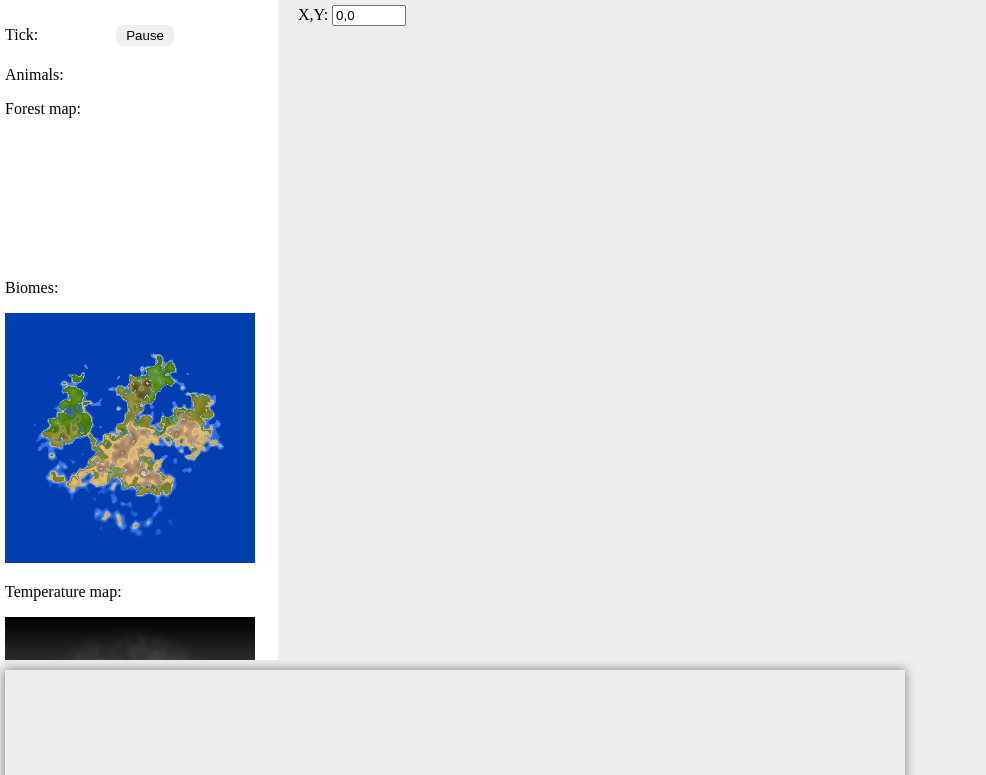
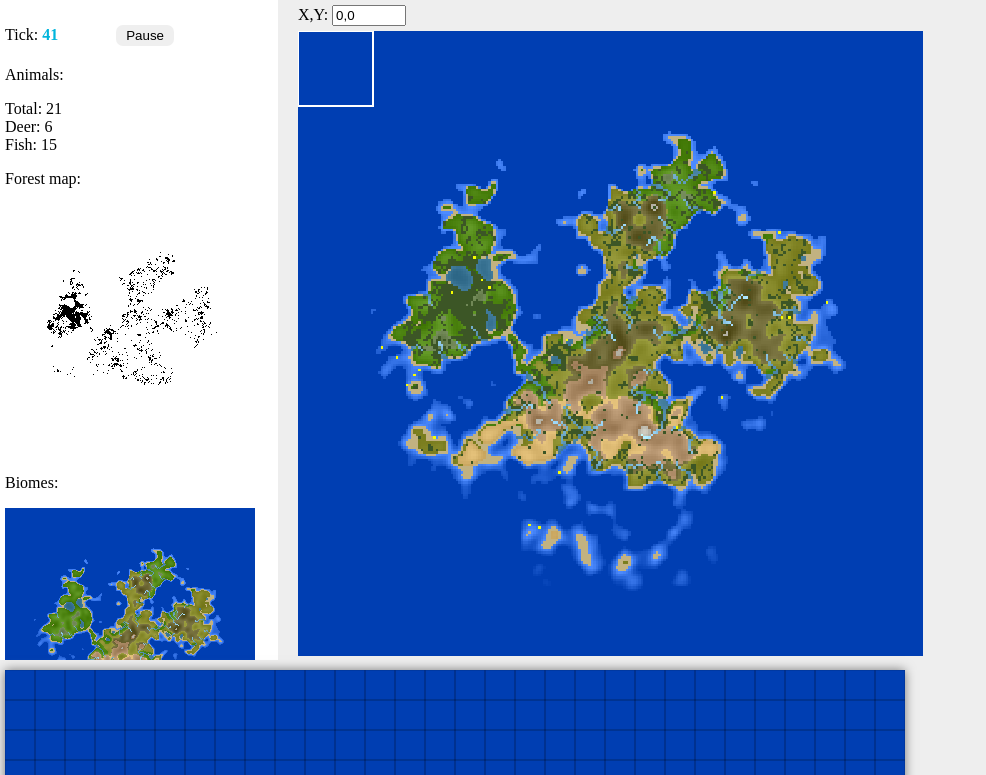
Before and after one commit to madeinua/futura, a plain HTML site: page futura.html in a window 1280 px wide. Shown: the top 775 px of the page, without its empty margins (0-986 px from the left). Drawn offline with Linux system fonts and the light colour scheme.

Commit message:
Added palms

```diff
--- a/config.js
+++ b/config.js
@@ -15,7 +15,7 @@ function getConfig() {
         WORLD_SIZE: 250,
         VISIBLE_COLS: 30,
         MAIN_MAP_SCALE: 2.5,
-        SHOW_COORDINATES: true,
+        SHOW_COORDINATES: false,
 
         // Ticks
         TICKS_ENABLED: true,
@@ -47,7 +47,7 @@ function getConfig() {
         ALTITUDE_TEMPERATURE_FACTOR: 0.5,
         MIN_TEMPERATURE: 0,
         NORMAL_TEMPERATURE: 0.3,
-        HIGH_TEMPERATURE: 0.6,
+        HIGH_TEMPERATURE: 0.75,
         MAX_TEMPERATURE: 1,
 
         // Biomes
@@ -104,6 +104,7 @@ function getConfig() {
             'images/forest-1.png',
             'images/forest-2.png'
         ],
+        FOREST_PALM_IMAGE: 'images/palm-1.png',
 
         ANIMAL_RESPAWN_POINTS: 5,
         ANIMAL_CREATE_INTENSITY: 100,
@@ -113,10 +114,22 @@ function getConfig() {
         ANIMAL_COLOR: '#f7ff00',
 
         FISH_RESPAWN_POINTS: 30,
-        FISH_CREATE_INTENSITY: 50,
+        FISH_CREATE_INTENSITY: 75,
         FISH_MOVE_CHANCE: 100,
-        FISH_MIN_LIFESPAN: 10,
+        FISH_MIN_LIFESPAN: 15,
         FISH_MAX_LIFESPAN: 30,
-        FISH_IMAGE: 'images/fish-1.png'
+        FISH_IMAGE: 'images/fish-1.png',
+
+        DEER_RESPAWN_POINTS: 10,
+        DEER_CREATE_INTENSITY: 50,
+        DEER_MOVE_CHANCE: 75,
+        DEER_MIN_LIFESPAN: 20,
+        DEER_MAX_LIFESPAN: 40,
+        DEER_IMAGE: 'images/deer-1.png'
     };
+    /**
+     * @TODO's
+     * 1. deers only where are no palms
+     * 2. cows only where a specific grass
+     */
 }
--- a/futura.html
+++ b/futura.html
@@ -126,9 +126,11 @@
 <script src='biomes/Biome_Water.js'></script>
 <script src='animals/Animal.js'></script>
 <script src='animals/Fish.js'></script>
+<script src='animals/Deer.js'></script>
 <script src='generators/ForestGenerator.js'></script>
 <script src='generators/AnimalGenerator.js'></script>
 <script src='generators/FishGenerator.js'></script>
+<script src='generators/DeerGenerator.js'></script>
 <script src='operators/SurfaceOperator.js'></script>
 <script src='operators/WeatherOperator.js'></script>
 <script src='operators/WaterOperator.js'></script>
--- a/maps/ForestMap.js
+++ b/maps/ForestMap.js
@@ -12,9 +12,6 @@ class ForestMap extends BinaryMatrix {
         super(config.WORLD_SIZE, config.WORLD_SIZE);
 
         this.biomes = biomes;
-    }
-
-    init() {
 
         this.ihTemperateMap = this.createIdealHumidityMap(config.FOREST_BEST_TEMPERATE_HUMIDITY);
         this.itTemperateMap = this.createIdealTemperatureMap(config.FOREST_BEST_TEMPERATE_TEMPERATURE);
--- a/matrices/BinaryMatrix.js
+++ b/matrices/BinaryMatrix.js
@@ -60,6 +60,23 @@ class BinaryMatrix extends NumericMatrix {
     unfill(x, y) {
         this.setTile(x, y, 0);
         return this;
+    }
+
+    /**
+     * Check if matrix has filled tiles
+     * @returns {boolean}
+     */
+    hasFilled() {
+
+        for (let x = 0; x < this.width; x++) {
+            for (let y = 0; y < this.height; y++) {
+                if (this.filled(x, y)) {
+                    return true;
+                }
+            }
+        }
+
+        return false;
     }
 
     /**
@@ -154,6 +171,38 @@ class BinaryMatrix extends NumericMatrix {
     }
 
     /**
+     * Unfill tiles which are filled in the specified matrix
+     * @param {BinaryMatrix} matrix
+     * @returns {BinaryMatrix}
+     */
+    diff(matrix) {
+
+        let _this = this;
+
+        matrix.foreachFilled(function(x, y) {
+            _this.unfill(x, y);
+        });
+
+        return this;
+    }
+
+    /**
+     * Unfill tiles which are filled in the specified array of tiles
+     * @param {Array} tiles
+     * @returns {BinaryMatrix}
+     */
+    diffTiles(tiles) {
+
+        for (let i = 0; i < tiles.length; i++) {
+            if (this.filled(tiles[i][0], tiles[i][1])) {
+                this.unfill(tiles[i][0], tiles[i][1]);
+            }
+        }
+
+        return this;
+    }
+
+    /**
      * @param {number} x
      * @param {number} y
      * @return {Array}
@@ -239,14 +288,4 @@ class BinaryMatrix extends NumericMatrix {
             getPolygonAreaSize(coords)
         );
     };
-
-    /**
-     * @return {boolean|Array} [x, y] or false
-     */
-    getRandomFilledTile() {
-
-        let filledTiles = this.getFilledTiles();
-
-        return filledTiles.length ? filledTiles.randomElement() : false;
-    }
 }
--- a/operators/BiomesOperator.js
+++ b/operators/BiomesOperator.js
@@ -2,6 +2,9 @@ class BiomesOperator {
 
     /** @var {Matrix} */
     biomes;
+
+    /** @var {Biomes} */
+    biomesGenerator;
 
     /**
      * @param {AltitudeMap} altitudeMap
@@ -16,8 +19,9 @@ class BiomesOperator {
 
         this.biomes = new Matrix(config.WORLD_SIZE, config.WORLD_SIZE);
 
-        let _this = this,
-            biomesGenerator = new Biomes(
+        let _this = this;
+
+        _this.biomesGenerator = new Biomes(
             altitudeMap,
             oceanMap,
             coastMap,
@@ -27,7 +31,7 @@ class BiomesOperator {
         );
 
         altitudeMap.foreach(function(x, y) {
-            _this.biomes.setTile(x, y, biomesGenerator.getBiome(x, y));
+            _this.biomes.setTile(x, y, _this.biomesGenerator.getBiome(x, y));
         });
 
         if (config.LOGS) {
@@ -60,4 +64,13 @@ class BiomesOperator {
     getBiomes() {
         return this.biomes;
     }
+
+    /**
+     * @param {number} x
+     * @param {number} y
+     * @returns {Biome}
+     */
+    getBiome(x, y) {
+        return this.biomesGenerator.getBiome(x, y);
     }
+}
--- a/operators/ForestsOperator.js
+++ b/operators/ForestsOperator.js
@@ -1,16 +1,23 @@
 class ForestsOperator {
 
+    /** @var {ForestMap} */
+    forestMap;
+
+    /** @var {BiomesOperator} */
+    biomesOperator;
+
     /**
-     * @param {Matrix} biomes
+     * @param {BiomesOperator} biomesOperator
      * @param {Array} tickHandlers
      * @param {Layer} forestLayer
-     * @return {Array}
+     * @return {ForestsOperator}
      */
-    constructor(biomes, tickHandlers, forestLayer) {
+    constructor(biomesOperator, tickHandlers, forestLayer) {
 
         let _this = this,
-            forestMap = new ForestMap(biomes),
             forestGenerator = new ForestGenerator();
+
+        _this.biomesOperator = biomesOperator;
 
         _this.forestColor = hexToRgb(config.FOREST_COLOR);
         _this.forestImages = [];
@@ -22,24 +29,37 @@ class ForestsOperator {
             );
         }
 
-        forestMap.init();
+        _this.forestPalmImage = createImage(config.FOREST_PALM_IMAGE);
+
+        _this.forestMap = new ForestMap(
+            biomesOperator.getBiomes()
+        );
 
         tickHandlers.push(function(step) {
 
             forestGenerator.generate(
-                forestMap,
+                _this.forestMap,
                 step,
                 step > config.FOREST_BOOST_STEPS ? config.FOREST_BOOST : 1
             );
 
-            _this.addForestMapToLayer(forestLayer, forestMap);
+            _this.addForestMapToLayer(forestLayer, _this.forestMap);
 
-            forestMap = Filters.apply('forestMap', forestMap);
+            _this.forestMap = Filters.apply('forestMap', _this.forestMap);
         });
 
         if (config.LOGS) {
             logTimeEvent('Forests initialized.');
         }
+
+        return _this;
+    }
+
+    /**
+     * @returns {ForestMap}
+     */
+    getForestMap() {
+        return this.forestMap;
     }
 
     /**
@@ -66,9 +86,14 @@ class ForestsOperator {
     getDisplayCell = function(x, y) {
 
         if (typeof this.forestImagesCache[x + ',' + y] === 'undefined') {
+
+            let isPalm = [Biome_Desert.NAME, Biome_Desert_Hills.NAME, Biome_Tropic.NAME].includes(
+                this.biomesOperator.getBiome(x, y).getName()
+            );
+
             this.forestImagesCache[x + ',' + y] = new DisplayCell(
                 this.forestColor,
-                this.forestImages.randomElement()
+                isPalm ? this.forestPalmImage : this.forestImages.randomElement()
             );
         }
 
--- a/world.js
+++ b/world.js
@@ -203,18 +203,20 @@ class World {
             this.getLayer(LAYER_BIOMES)
         );
 
-        new ForestsOperator(
-            biomesOperator.getBiomes(),
+        let forestOperator = new ForestsOperator(
+            biomesOperator,
             this.tickHandlers,
             this.getLayer(LAYER_FOREST)
         );
 
         new AnimalsOperator(
-            oceanMap,
-            freshWaterMap,
-            coastMap,
             this.tickHandlers,
-            this.getLayer(LAYER_ANIMALS)
+            this.getLayer(LAYER_ANIMALS),
+            {
+                freshWaterMap: freshWaterMap,
+                coastMap: coastMap,
+                forestMap: forestOperator.getForestMap()
+            }
         );
 
         if (config.LOGS) {
```
Also changed, not shown: images/cow-1.png (added), images/deer-1.png (added), images/palm-1.png (added). Lines whose indentation alone changed are shown as unchanged.
